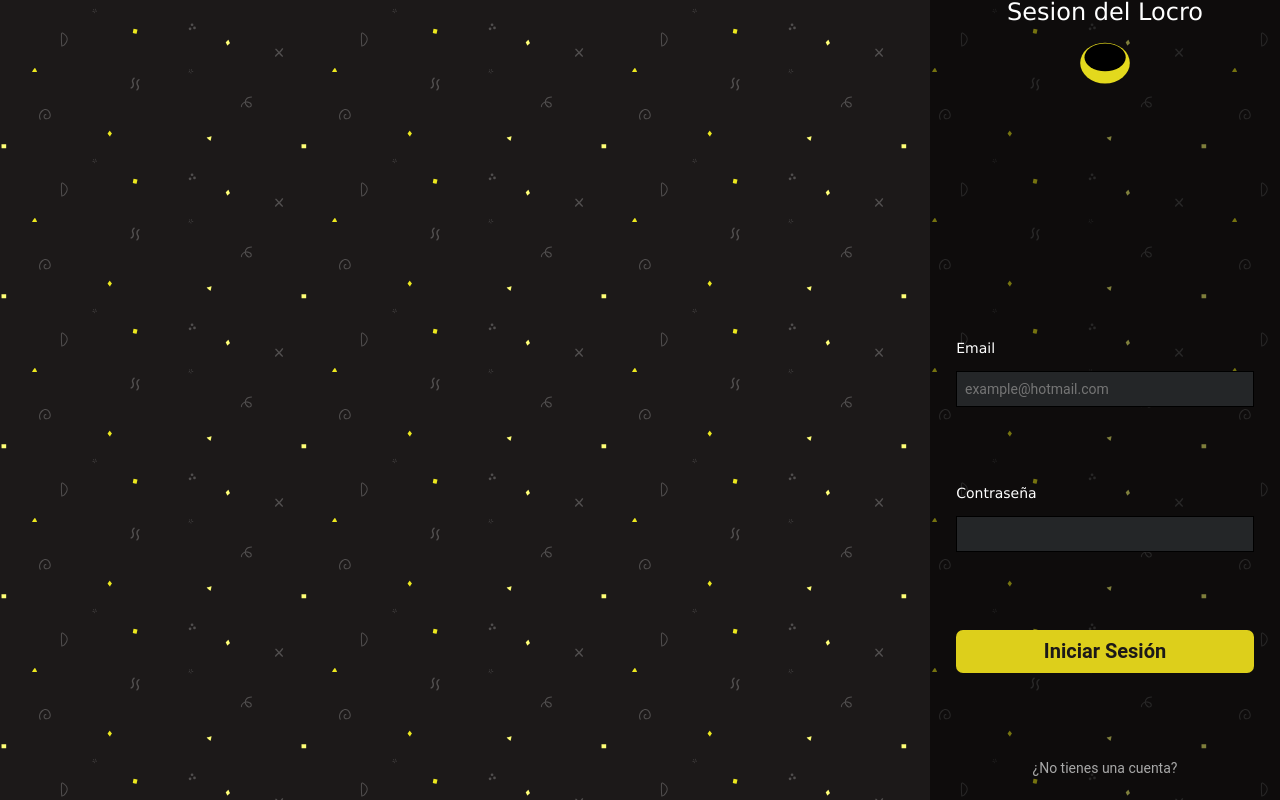
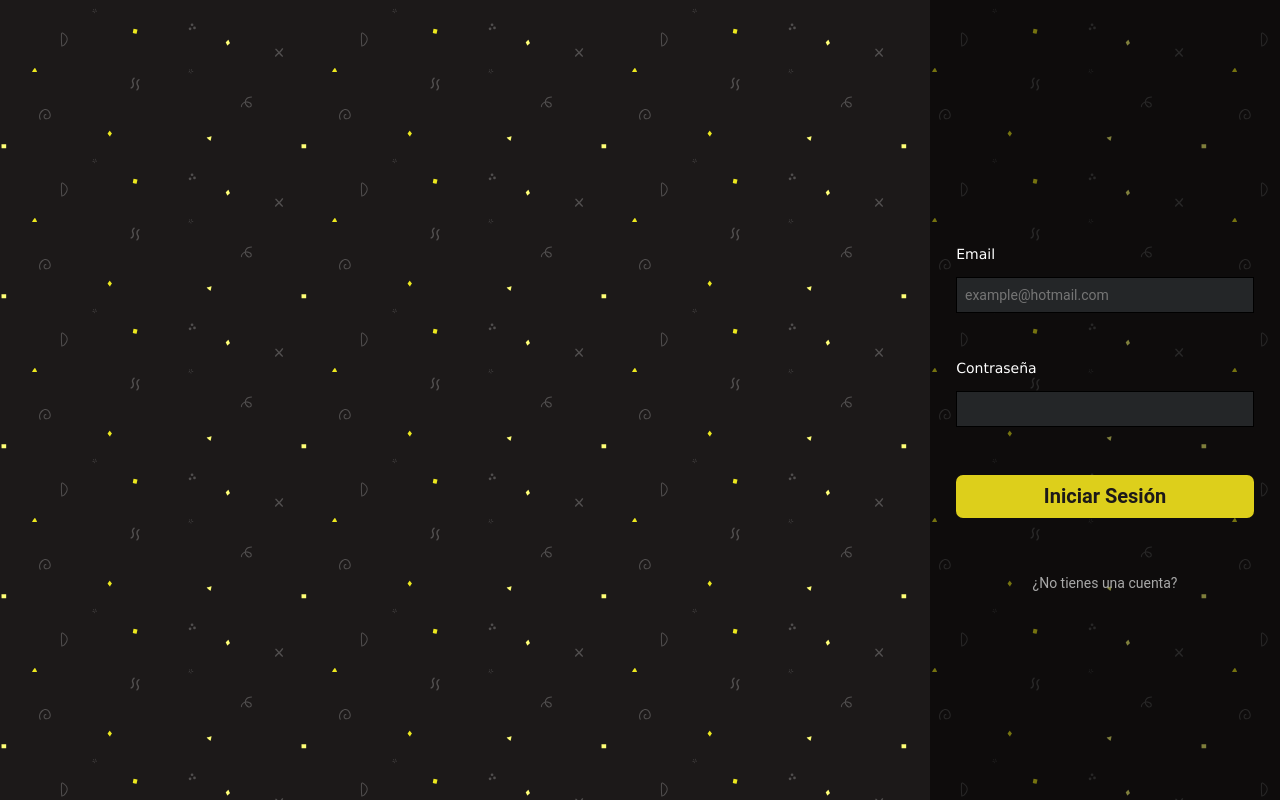
Before and after one commit to lorddesert/sesion-del-locro, a React app: page / in a window 1280 px wide. Built offline with nearby package versions, Linux system fonts and the light colour scheme.

Commit message:
logo removed and styles changed

```diff
--- a/src/components/Login/Login.jsx
+++ b/src/components/Login/Login.jsx
@@ -1,5 +1,4 @@
 import React, { useContext, useEffect } from "react"
-import toastr from "toastr" // ? Should we use this?
 
 
 import "./Login.scss"
@@ -11,13 +10,6 @@ import PrimaryButton from "../PrimaryButton/PrimaryButton"
 import SecondaryButton from "../SecondaryButton/SecondaryButton"
 
 const Login = props => {
-  toastr.options = {
-    positionClass: "toast-bottom-right",
-    timeOut: 2000,
-    progressBar: true,
-    closeButton: true,
-    newestOnTop: false,
-  }
   const { globalContext, setGlobalContext }  = useContext(GlobalContext)
   const { app, auth, user } = globalContext
 
@@ -37,8 +29,6 @@ const Login = props => {
 
       if (currentUser) {
         ref = app.database().ref(`users/${auth.currentUser.uid}`)
-
-        toastr.success("Sesion abierta detectada")
 
         ref.child("online").onDisconnect().set(false)
 
@@ -91,24 +81,24 @@ const Login = props => {
       let err = error
       switch (error.code) {
         case "auth/invalid-email":
-          toastr.error("El email es invalido.")
+          alert("El email es invalido.")
           break
 
         case "auth/user-disabled":
-          toastr.error("El email fue eliminado.")
+          alert("El email fue eliminado.")
           break
 
         case "auth/user-not-found":
-          toastr.error("El email no existe.")
+          alert("El email no existe.")
           break
 
         case "auth/wrong-password":
-          toastr.error("Contraseña incorrecta")
+          alert("Contraseña incorrecta")
           break
 
         default:
           console.log(err)
-          toastr.error("Un error ocurrio, intente de nuevo mas tarde.")
+          alert("Un error ocurrio, intente de nuevo mas tarde.")
           break
       }
     }
@@ -129,11 +119,6 @@ const Login = props => {
       <div className="Login">
         <div className="Login-img" />
         <div className="Login-form-container">
-          <div className="Logo">
-            <h1>Sesion del Locro</h1>
-            {/* <img src='https://frasesparami.com/wp-content/uploads/2019/09/imagenes-bonitas.jpg' alt='logo' width='50px' /> */}
-            <img src={logo} alt="logo" width="50px" />
-          </div>
           <form className="Login-form">
             <span id="errorMsg"></span>
             <label htmlFor="email">
--- a/src/components/Login/Login.scss
+++ b/src/components/Login/Login.scss
@@ -15,6 +15,7 @@ $gray: #A8A8A8;
 }
 .Login-form-container {
   display: grid;
+  place-items: center;
   height: 100vh;
   z-index: 1;
 
@@ -35,8 +36,6 @@ $gray: #A8A8A8;
   }
 
   .Login-form {
-    // display: flex;
-    // flex-direction: column;
     display: grid;
     gap: 3em;
     place-items: center;
@@ -104,7 +103,7 @@ $gray: #A8A8A8;
 }
 
 @media screen and (min-width: 678px) {
-  .Login-form-container {
+  .Login-form {
     width: 350px;
   }
 
```
